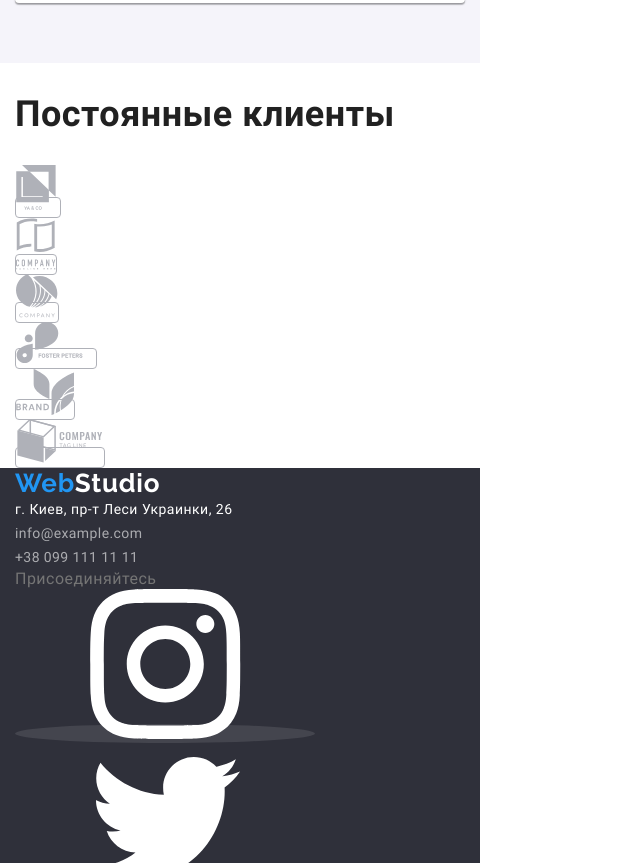
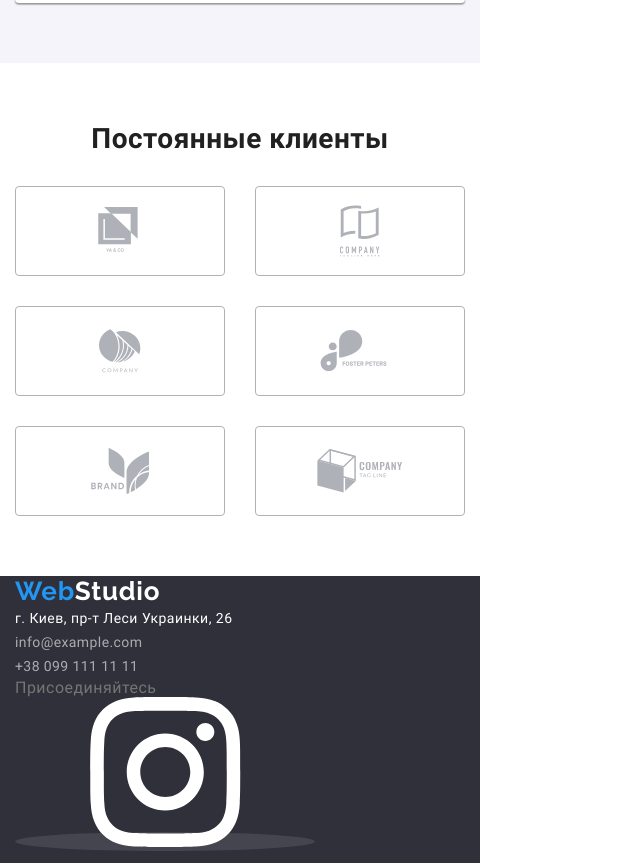
Before and after one commit to andriy-lanyk/goit-markup-hw-08, a plain HTML site: page index.html in a window 1280 px wide. Shown: the part 5368-6231 px from the top of the page, without its empty margins (0-640 px from the left). Drawn offline with Linux system fonts and the light colour scheme.

Commit message:
Сделал секцию постоянные клиенты для мобилки

```diff
--- a/index.html
+++ b/index.html
@@ -402,7 +402,7 @@
         <section class="clients">
             <div class="container">
                 <h2 class="clients__title">Постоянные клиенты</h2>
-                <ul class="clients__list list">
+                <ul class="clients__list">
                     <li class="clients__item">
                         <a href="#" class="clients__link">
                             <svg class="clients__logo" width="44" height="48">
--- a/sass/components/_clients.scss
+++ b/sass/components/_clients.scss
@@ -1,23 +1,47 @@
 .clients {
+    padding-top: 60px;
+    padding-bottom: 60px;
     background-color: $bg-primary-color;
 
     &__title {
-        color: $text-title-color;
-        font-weight: $font-weight-bold;
-        font-size: $font-size-title-section;
-        line-height: $line-height-title;
+      margin: 0;
+      margin-bottom: 30px;
+
+      font-weight: $font-weight-bold;
+      font-size: $font-size-title-mobile;
+      line-height: $line-height-title;
+
+      text-align: center;
+
+      color: $text-title-color;
       }
 
     &__list {
+      margin: 0;
+      padding: 0;
+      list-style: none;
+
+      display: flex;
+      flex-wrap: wrap;
+      margin-right: -30px;
+      margin-top: -30px;
       }
 
     &__item {
-      }
+      display: inline-block;
+      margin-right: 30px;
+      margin-top: 30px;
 
-    &__item:not(:last-child) {
+      height: 90px;
+      width: calc((100% - 4 * 15px) / 2);
       }
 
     &__link {
+      display: flex;
+      justify-content: center;
+      align-items: center;
+      width: 100%;
+      height: 100%;
 
         color: $fill-primary-color;
         border-radius: 4px;
```
Also changed, not shown: css/main.css, css/main.min.css, 2 other files.
